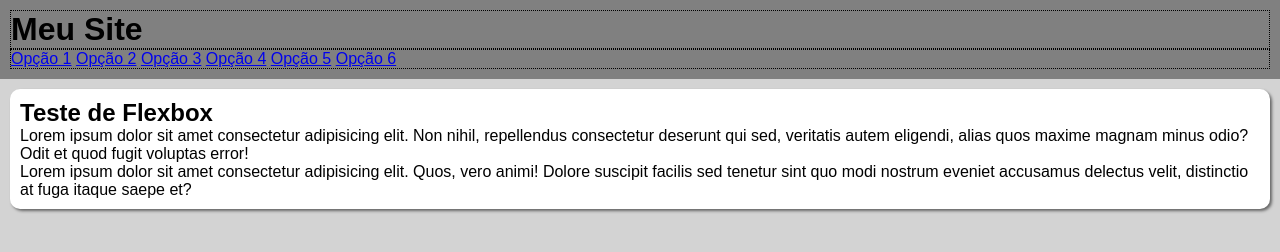
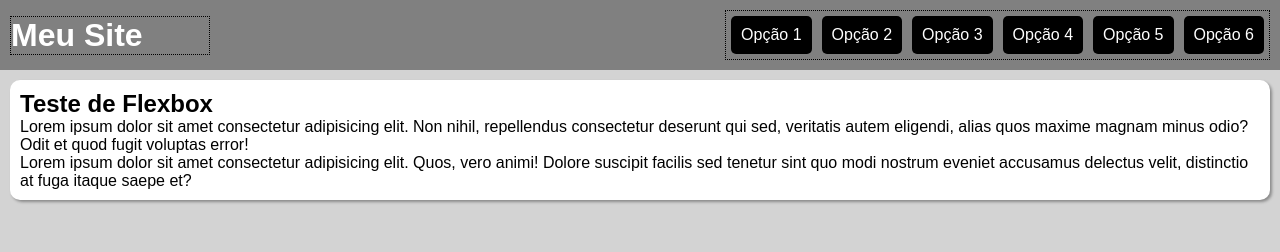
Before and after one commit to emiliosarges/html-css, a plain HTML site: page exercicios/ex028/flex013 - menu flexbox/index.html in a window 1280 px wide. Drawn offline with Linux system fonts and the light colour scheme.

Commit message:
menu flexbox

```diff
--- a/exercicios/ex028/flex013 - menu flexbox/index.html
+++ b/exercicios/ex028/flex013 - menu flexbox/index.html
@@ -7,9 +7,9 @@
     <link rel="stylesheet" href="style.css">
 </head>
 <body>
-    <header>
-            <h1>Meu Site</h1>
-            <nav>
+    <header class="conteiner">
+            <h1 class="item">Meu Site</h1>
+            <nav class="item">
                 <a href="#">Opção 1</a>
                 <a href="#">Opção 2</a>
                 <a href="#">Opção 3</a>
--- a/exercicios/ex028/flex013 - menu flexbox/style.css
+++ b/exercicios/ex028/flex013 - menu flexbox/style.css
@@ -16,15 +16,42 @@ body {
 
 header {
     background-color: gray;
+    color: white;
     padding: 10px;
+
+    display: flex;
+    flex-flow: row wrap;
+    justify-content: space-between;
+    align-items: center;
 }
 
 header > h1 {
     border: 1px dotted black;
+    flex: 0 0 200px;
 }
 
 header > nav {
     border: 1px dotted black;
+
+    display: flex;
+    flex-flow: row wrap;
+    justify-content: flex-end;
+}
+
+header > nav > a {
+    background-color: black;
+    color: white;
+    margin: 5px;
+    padding: 10px;
+    border-radius: 5px;
+    text-decoration: none;
+    text-align: center;
+}
+
+header > nav > a:hover {
+    background-color: white;
+    color: black;
+    transition: background-color .4s;
 }
 
 main{
@@ -32,5 +59,5 @@ main{
     margin: 10px;
     padding: 10px;
     border-radius: 10px;
-    box-shadow: 2px 2px 3px rgba(0, 0, 0, 0.514);
+    box-shadow: 2px 2px 3px rgba(0, 0, 0, 0.350);
 }
```
